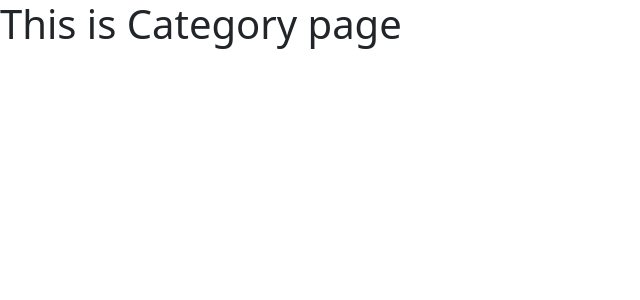
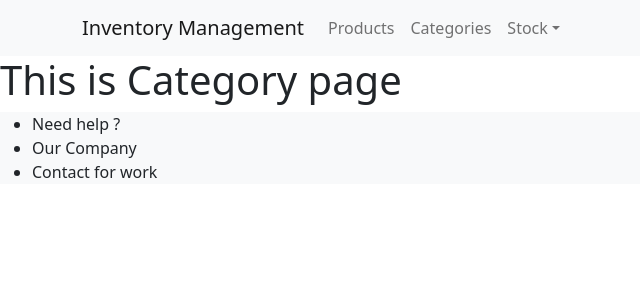
Before and after one commit to tuongduy10/React-CleanArchitecture-Practice, a React (Create React App) app: page /categories in a window 1280 px wide. Shown: the top 300 px of the page, without its empty margins (0-640 px from the left). Built offline with nearby package versions, Linux system fonts and the light colour scheme; no server answers.

Commit message:
added header, footer

```diff
--- a/src/App.tsx
+++ b/src/App.tsx
@@ -10,6 +10,7 @@ function App() {
   return (
     <BrowserRouter>
       <Routes>
+        <Route path='/' element={ <route.HomePage/> } />
         <Route path="/products" element={ <route.ProductPage/> } />
         <Route path="/categories" element={<route.CategoryPage/>} />
       </Routes>
--- a/src/components/Footer.tsx
+++ b/src/components/Footer.tsx
@@ -1,9 +1,20 @@
-import { Navbar, Container, Nav, NavDropdown } from 'react-bootstrap';
+import React from "react";
 
 const Footer = () => {
-    return (
-        <h1>This is Footer</h1>
-    )
+  return (
+    <div
+        className="w-100"
+        style={{
+            backgroundColor: '#f8f9fa',
+        }}
+    >
+        <ul>
+            <li>Need help ?</li>
+            <li>Our Company</li>
+            <li>Contact for work</li>
+        </ul>
+    </div>
+  );
 }
 
-export default Footer
+export default Footer;
--- a/src/components/Header.tsx
+++ b/src/components/Header.tsx
@@ -4,13 +4,12 @@ const Header = () => {
     return (
         <Navbar bg="light" expand="lg">
             <Container>
-                <Navbar.Brand href="#home">Inventory Management</Navbar.Brand>
+                <Navbar.Brand href="/">Inventory Management</Navbar.Brand>
                 <Navbar.Toggle aria-controls="basic-navbar-nav" />
                 <Navbar.Collapse id="basic-navbar-nav">
                     <Nav className="me-auto">
-                        <Nav.Link href="#home">Home</Nav.Link>
-                        <Nav.Link href="#link">Products</Nav.Link>
-                        <Nav.Link href="#link">Categories</Nav.Link>
+                        <Nav.Link href="/products">Products</Nav.Link>
+                        <Nav.Link href="/categories">Categories</Nav.Link>
                         <NavDropdown title="Stock" id="basic-nav-dropdown">
                             <NavDropdown.Item href="#action/3.1">Log</NavDropdown.Item>
                             <NavDropdown.Item href="#action/3.2">Import</NavDropdown.Item>
--- a/src/pages/category/CategoryPage.tsx
+++ b/src/pages/category/CategoryPage.tsx
@@ -1,6 +1,10 @@
+import Layout from "../../components/layouts/Layout";
+
 const CategoryPage = () => {
     return(
-        <h1>This is Category page</h1>
+        <Layout>
+            <h1>This is Category page</h1>
+        </Layout>
     );
 }
 
--- /dev/null
+++ b/src/pages/home/HomePage.tsx
@@ -0,0 +1,11 @@
+import Layout from '../../components/layouts/Layout';
+
+const HomePage = () =>{
+    return(
+        <Layout>
+            <h1>This is Home Page</h1>
+        </Layout>
+    )
+}
+
+export default HomePage
--- a/src/pages/index.tsx
+++ b/src/pages/index.tsx
@@ -1,4 +1,5 @@
 import ProductPage  from './product/ProductPage';
 import CategoryPage from './category/CategoryPage'
+import HomePage from './home/HomePage';
 
-export default { ProductPage, CategoryPage };
+export default { ProductPage, CategoryPage, HomePage };
--- a/src/pages/product/ProductPage.tsx
+++ b/src/pages/product/ProductPage.tsx
@@ -1,7 +1,6 @@
 import { useEffect, useState } from 'react';
 import productAPI from './ProductAPI';
-import Header from '../../components/Header';
-import Layout from '../../components/layout/Layout';
+import Layout from '../../components/layouts/Layout';
 
 const ProductPage = () =>{
     const [productList, setProductList] = useState([]);
```
Also changed, not shown: src/components/layouts/Layout.tsx (renamed from src/components/layout/Layout.tsx).
